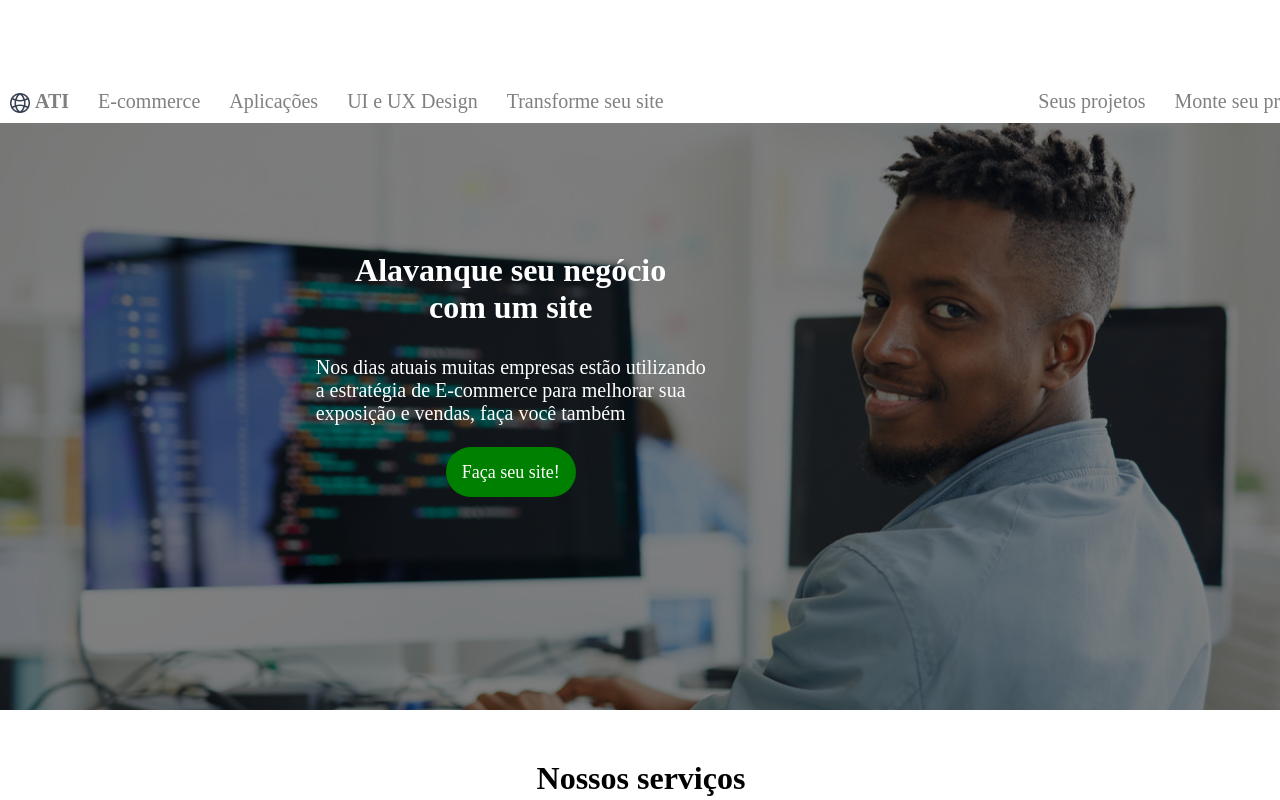
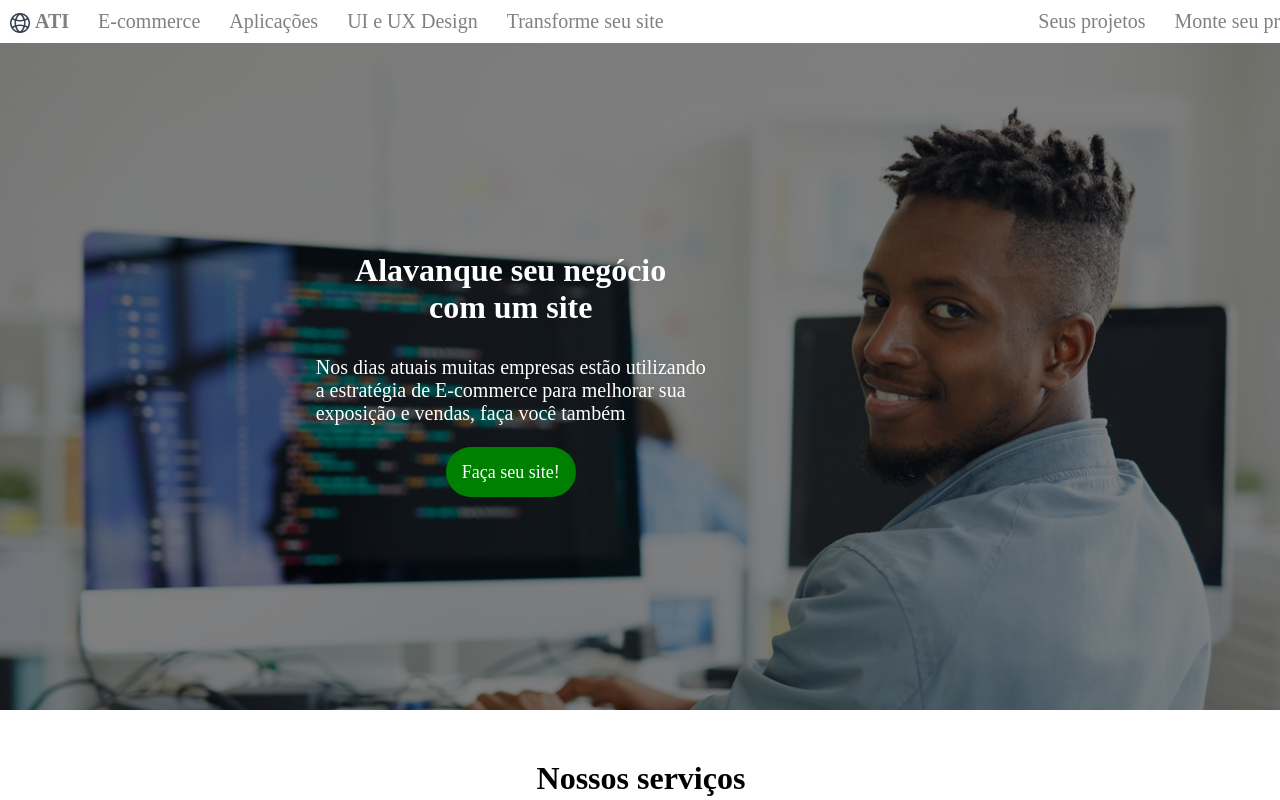
Before and after one commit to Emmanuel-Sampaio/Desafio-GTI-2, a plain HTML site: page index.html in a window 1280 px wide. Shown: the top 800 px of the page. Drawn offline with Linux system fonts and the light colour scheme.

Commit message:
ajustando a posição de alguns elementos

```diff
--- a/index.html
+++ b/index.html
@@ -9,7 +9,6 @@
 </head>
 <body>
     <header>
-      <H1> Tesntandooooo</H1>
             <a href=""><i class="icone"></i> <b>ATI</b></a>
             <a href="#E-commerce">E-commerce</a>
             <a href="#aplicacoes">Aplicações</a>
```
